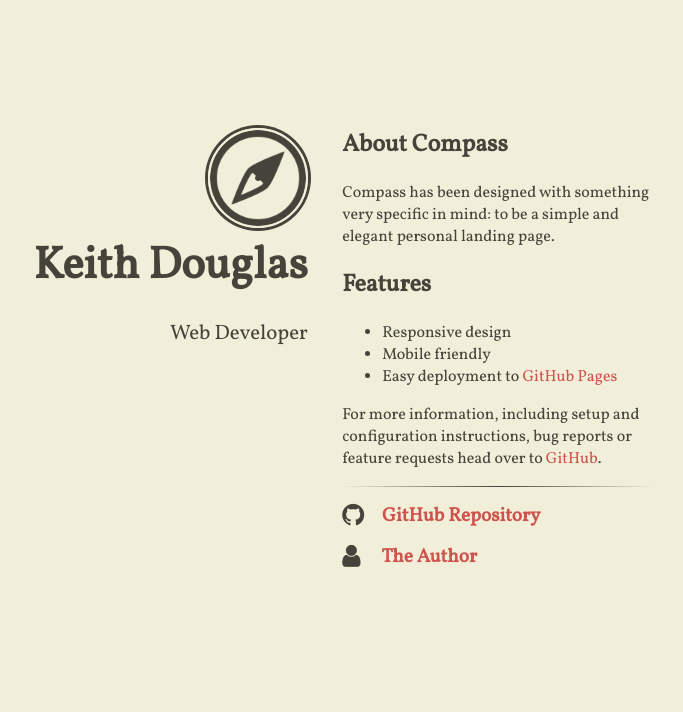
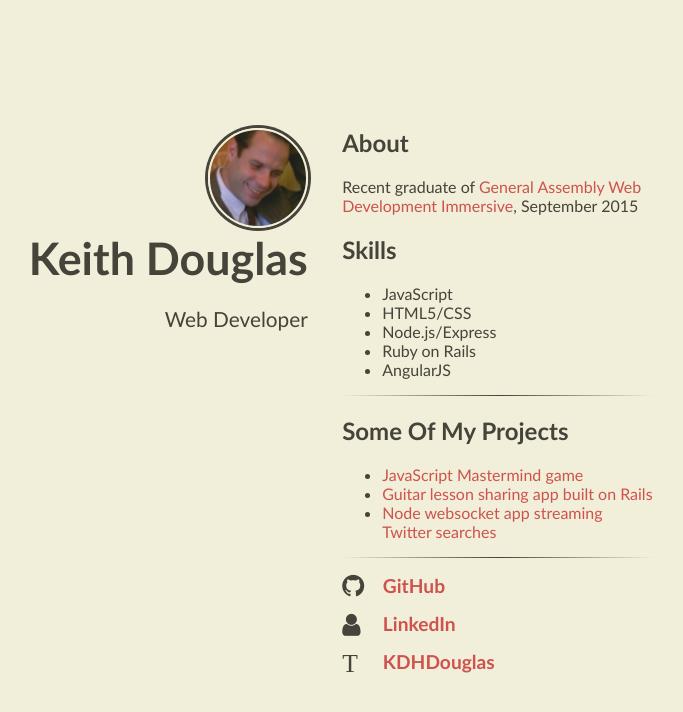
Before and after one commit to keithdhd/keithdhd-.github.io, a Jekyll site: the page built from index.html, in a window 1280 px wide. Shown: the top 712 px of the page, without its empty margins (325-1008 px from the left). Built offline with Jekyll 4.4.1, drawn with Linux system fonts in a browser that asks for light colours; nearby versions of some CDN libraries; some web fonts are replaced.

Commit message:
update content

```diff
--- a/_config.yml
+++ b/_config.yml
@@ -1,11 +1,11 @@
 # general configuration
-url: http://excentris.net
+url: http://www.keithdouglas.co.uk
 baseurl: ''
 
 # compass configuration
 compass:
   # an avatar or logo (optional)
-  logo: "/images/compass.png"
+  logo: "/images/keith-douglas.jpg"
   # author will appear under the avatar (optional)
   author: "Keith Douglas"
   # tagline will appear under the title (optional)
--- a/_includes/content.html
+++ b/_includes/content.html
@@ -1,24 +1,58 @@
-<h2>About Compass</h2>
-<p>Compass has been designed with something very specific in mind: to be a simple and elegant personal landing page.</p>
+<h2>About</h2>
+<p>Recent graduate of <a href="https://generalassemb.ly/education/web-development-immersive">General Assembly Web Development Immersive</a>, September 2015</p>
 
-<h2>Features</h2>
+<h2>Skills</h2>
 <ul>
-  <li>Responsive design</li>
-  <li>Mobile friendly</li>
-  <li>Easy deployment to <a href="https://pages.github.com/">GitHub Pages</a></li>
+  <li>JavaScript</li>
+  <li>HTML5/CSS</li>
+  <li>Node.js/Express</li>
+  <li>Ruby on Rails</li>
+  <li>AngularJS</li>
 </ul>
 
-<p>For more information, including setup and configuration instructions, bug reports or feature requests head over to <a href="https://github.com/excentris/compass">GitHub</a>.</p>
+<hr />
+
+<h2>Some Of My Projects</h2>
+<ul>
+  <li><a href="http://js-mastermind.herokuapp.com">JavaScript Mastermind game</a></li>
+  <li><a href="http://guitaragogo.herokuapp.com">Guitar lesson sharing app built on Rails</a></li>
+  <li><a href="http://twitter-web-socket.herokuapp.com">Node websocket app streaming Twitter searches</a></li>
+</ul>
+
+<!-- <p>
+  <form class="emailForm" action="http://formspree.io/keith@keithdouglas.co.uk" method="post">
+
+    <div class="formInput">
+      <input type="text" placeholder="Your Name" name="yourname" id="yourname">
+    </div>
+
+    <div class="formInput">
+      <input type="email" placeholder="Your Email" name="_replyto">
+    </div>
+
+    <div class="formInput">
+      <textarea name="message" placeholder="Your Message" cols="37" rows="5"></textarea>
+    </div>
+
+    <div class="formInput">
+      <button type="submit" class="btn">Email Me</button>
+    </div>
+  </form>
+</p> -->
 
 <hr />
 
 <ul class="fa-ul main-list">
   <li class="main-list-item">
     <span class="fa fa-github fa-lg main-list-item-icon"></span>
-    <a href="https://github.com/excentris/compass">GitHub Repository</a>
+    <a href="https://github.com/keithdhd">GitHub</a>
   </li>
   <li class="main-list-item">
     <span class="fa fa-user fa-lg main-list-item-icon"></span>
-    <a href="http://excentris.net">The Author</a>
+    <a href="https://uk.linkedin.com/in/keithdhd">LinkedIn</a>
+  </li>
+  <li class="main-list-item">
+    <span class="fa fa-lg main-list-item-icon">T</span>
+    <a href="http://www.twitter.com/KDHDouglas">KDHDouglas</a>
   </li>
 </ul>
--- a/_includes/head.html
+++ b/_includes/head.html
@@ -10,6 +10,8 @@
   <link rel="stylesheet" href="{{ site.baseurl }}/assets/main.css">
   <link href="//maxcdn.bootstrapcdn.com/font-awesome/4.2.0/css/font-awesome.min.css" rel="stylesheet">
   <link href='http://fonts.googleapis.com/css?family=Vollkorn' rel='stylesheet' type='text/css'>
+  <!-- Google font  -->
+  <link href='https://fonts.googleapis.com/css?family=Muli:400,300,300italic,400italic' rel='stylesheet' type='text/css'>
 
   <link rel="canonical" href="{{ site.url }}{{ page.url }}">
 
--- a/assets/main.scss
+++ b/assets/main.scss
@@ -6,7 +6,8 @@
 $background-color: #F1EED9;
 
 body {
-	font-family: 'Vollkorn', serif;
+	font-family: Muli, Calibri, Trebuchet, sans-serif;
+	font-weight: 300;
 	color: $text-color;
 	background-color: $background-color;
 }
@@ -103,6 +104,18 @@
 	height: 20px;
 }
 
+.formInput{
+	margin: 10px;
+	input{
+		padding: 5px;
+		width: 300px;
+	}
+}
+
+.emailForm{
+	text-align: center;
+}
+
 .poweredby {
 	font-family: "Arial Narrow", Arial;
 	font-size: 0.6em;
```
Also changed, not shown: images/keith-douglas.jpg (added).
